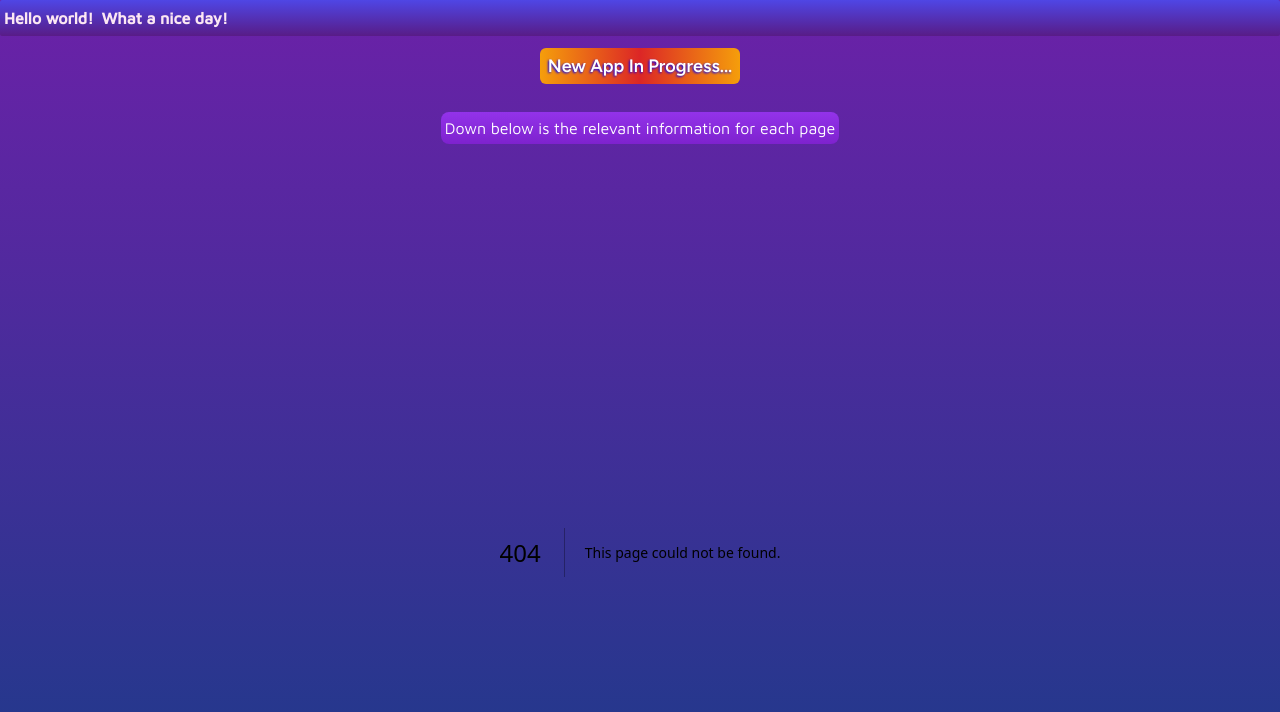
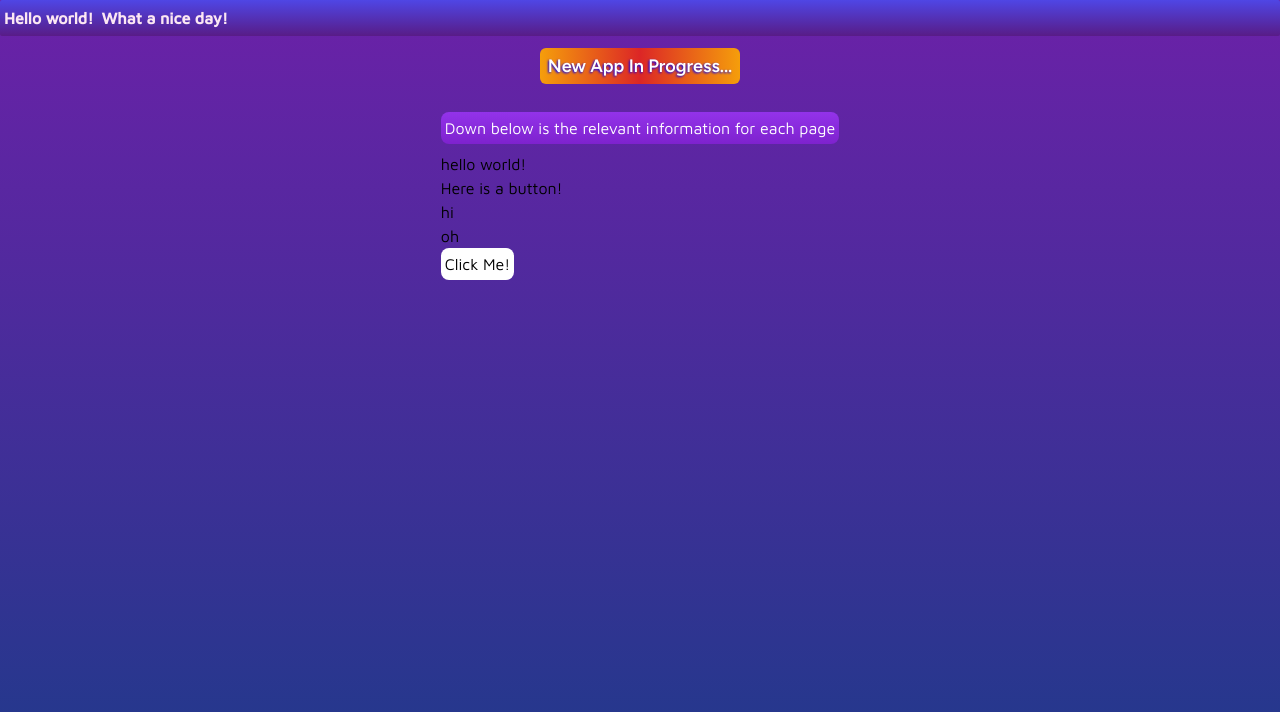
Before and after one commit to deadlyunicorn/calorie-app, a Next.js app: page /mongoDBtest in a window 1280 px wide. Before the commit this address had no page. Shown: the top 712 px of the page. Built offline with nearby package versions, Linux system fonts and the light colour scheme.

Commit message:
version control

```diff
--- /dev/null
+++ b/app/mongoDBtest/button.tsx
@@ -0,0 +1,21 @@
+'use client'
+
+import { useEffect } from "react"
+
+export default function Button(){
+
+  useEffect(()=>{
+    console.log("no you!")
+
+
+  })
+
+  return(
+    <button
+      onClick={
+        ()=>{console.log('hello world')}
+      }>
+        Click Me!
+    </button>
+  )
+}
--- /dev/null
+++ b/app/mongoDBtest/page.tsx
@@ -0,0 +1,50 @@
+import { MongoClient } from 'mongodb'
+
+import Button from "./button"
+
+const uri = "mongodb+srv://deadlyunicorn:y3mBrFNi9ooruT5I@testingcluster01.spy4wzn.mongodb.net/?retryWrites=true&w=majority";
+const client = new MongoClient(uri);
+
+
+const db = client.db("deadly_testing");
+const movies = db.collection("movies")
+
+async function run(){
+  try {
+    const query = { title: 'Titanic'};
+    const movie = await movies.findOne(query);
+
+    return(movie);
+
+  }finally{
+    await client.close
+  }
+}
+
+
+
+export default function WebApp(){
+
+
+  const getMovie = () =>{
+    run().catch(console.dir)
+    .then(result=>result!.json())
+    .then(result2=>{return (<div>{result2}</div>)})
+    .catch(error=><div>{JSON.stringify(error)}</div>)
+  }
+
+
+
+  return(
+    <div>
+      <p>hello world!</p>
+      <p>Here is a button!</p>
+      <p>{"hi"}</p>
+      <p>oh</p>
+
+      <div className="bg-white rounded-lg w-fit p-1 border-black">
+        <Button/>
+      </div>
+    </div>
+  )
+}
```
Also changed, not shown: app/TestServer/page.txt (added), 1 other file (tests, documents, lock files or other folders).
